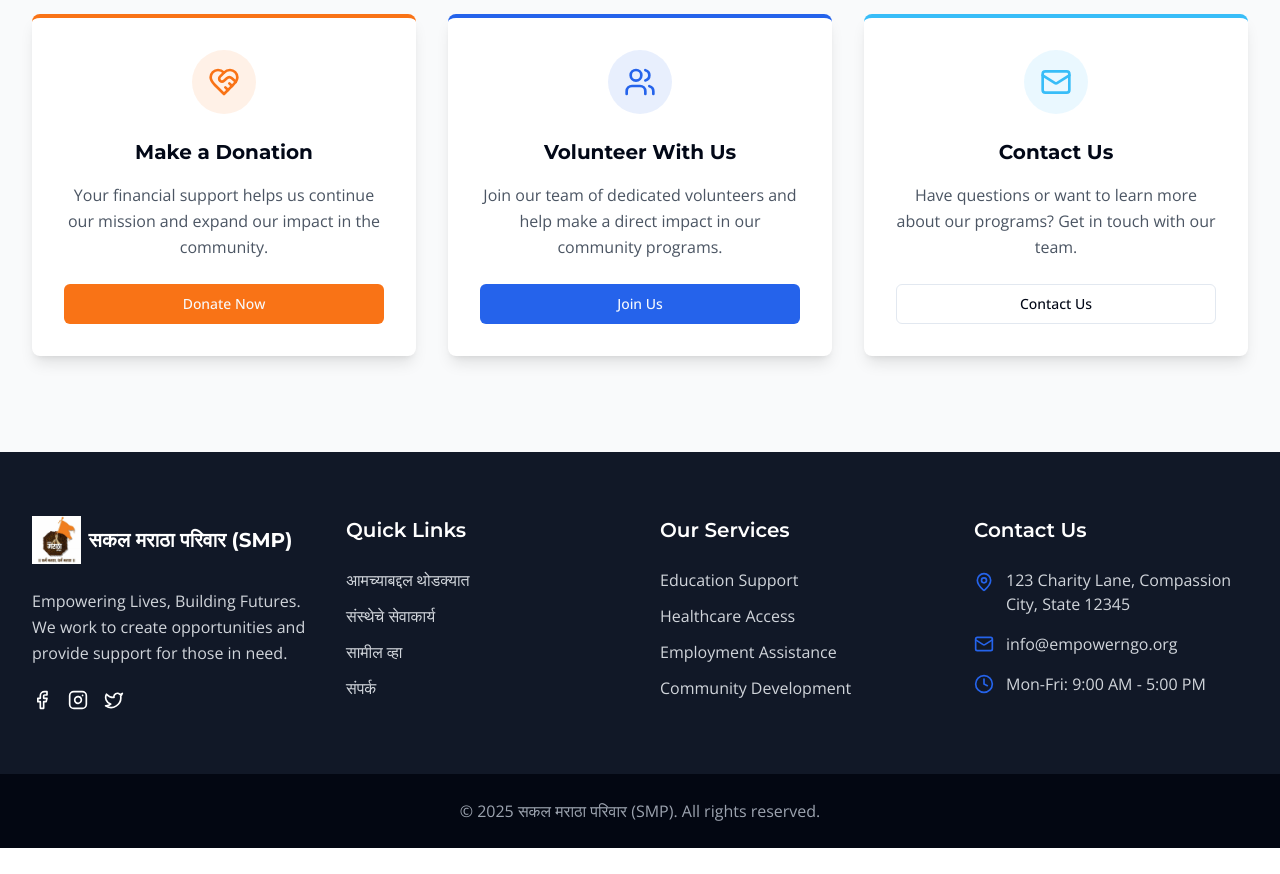
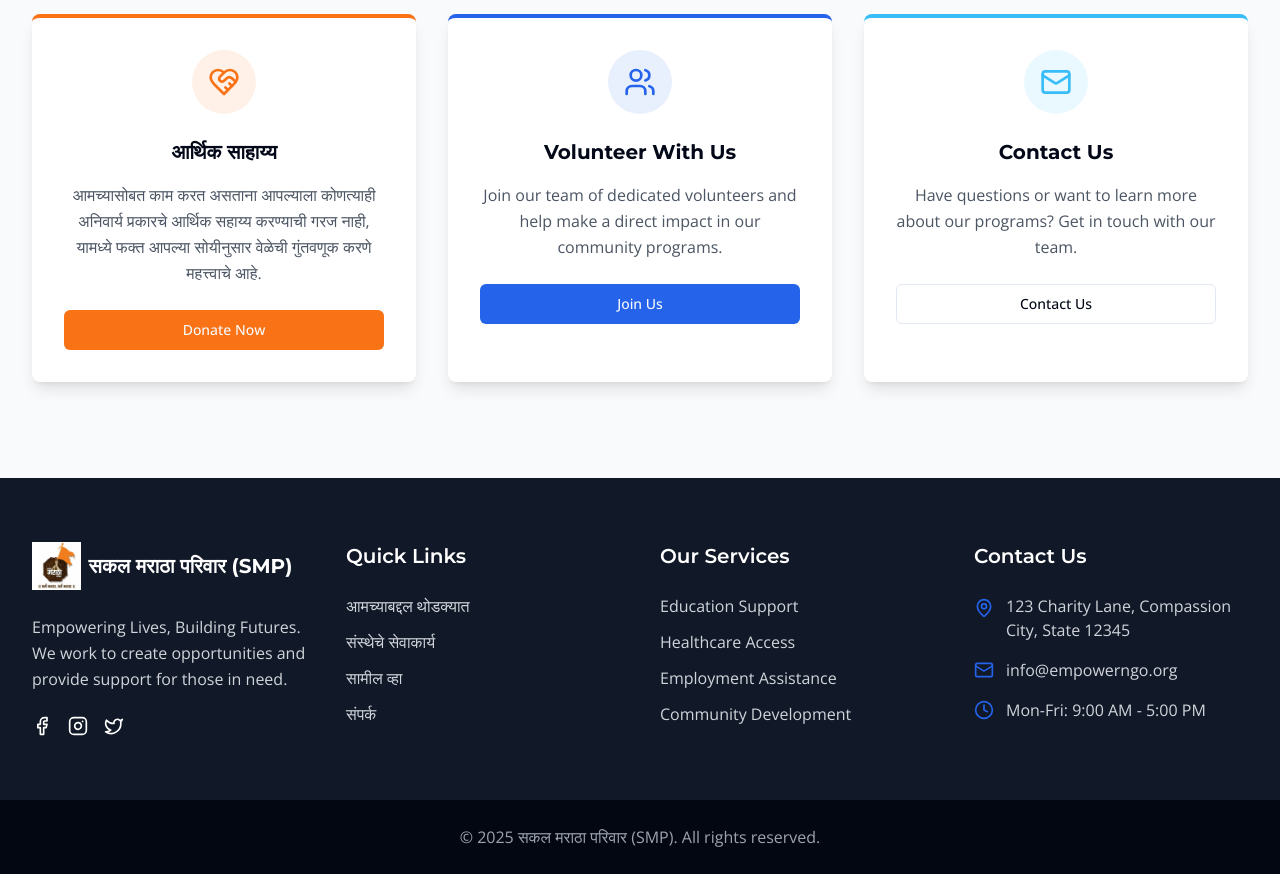
Before and after one commit to ganeshbhanage43/sakal-maratha-parivar, a React (Vite) app: page / in a window 1280 px wide. Shown: the part 3100-3974 px from the top of the page. Before the commit the page ends 3948 px from the top, so only its background shows below. Built offline with nearby package versions, Linux system fonts and the light colour scheme.

Commit message:
Visual edit in Lovable
Edited UI in Lovable

```diff
--- a/src/components/home/CTA.tsx
+++ b/src/components/home/CTA.tsx
@@ -16,10 +16,8 @@ const CTA: React.FC = () => {
             <div className="w-16 h-16 bg-secondary/10 rounded-full flex items-center justify-center mx-auto mb-6 text-secondary">
               <HeartHandshake size={32} />
             </div>
-            <h3 className="text-xl font-bold mb-4">Make a Donation</h3>
-            <p className="text-gray-600 mb-6">
-              Your financial support helps us continue our mission and expand our impact in the community.
-            </p>
+            <h3 className="text-xl font-bold mb-4">आर्थिक साहाय्य </h3>
+            <p className="text-gray-600 mb-6">आमच्यासोबत काम करत असताना आपल्याला कोणत्याही अनिवार्य प्रकारचे आर्थिक सहाय्य करण्याची गरज नाही, यामध्ये फक्त आपल्या सोयीनुसार वेळेची गुंतवणूक करणे महत्त्वाचे आहे.</p>
             <Button asChild className="bg-secondary hover:bg-secondary-light w-full">
               <Link to="/donate">Donate Now</Link>
             </Button>
```
